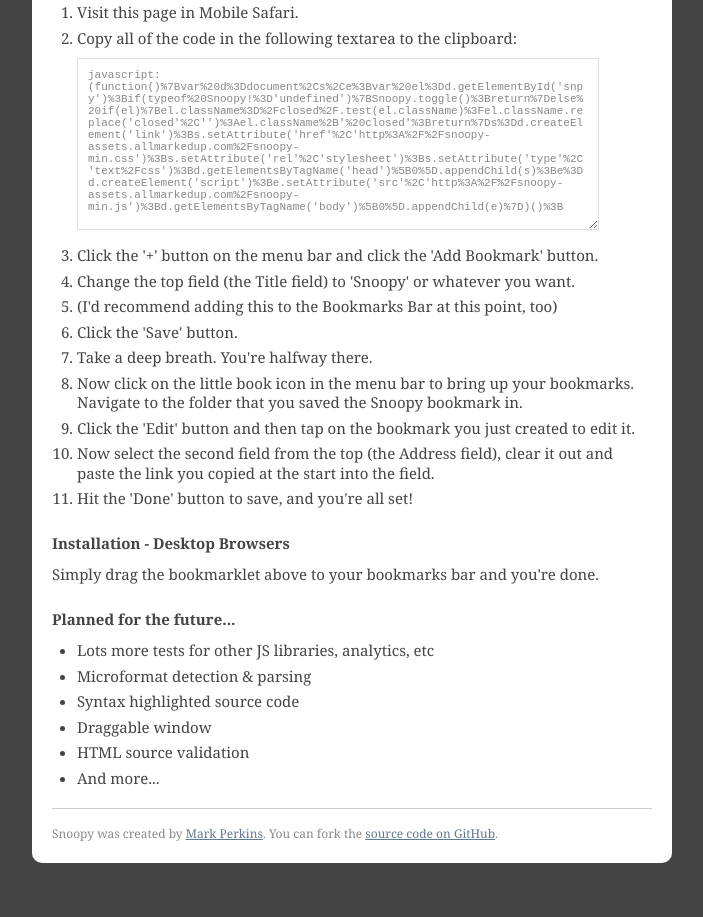
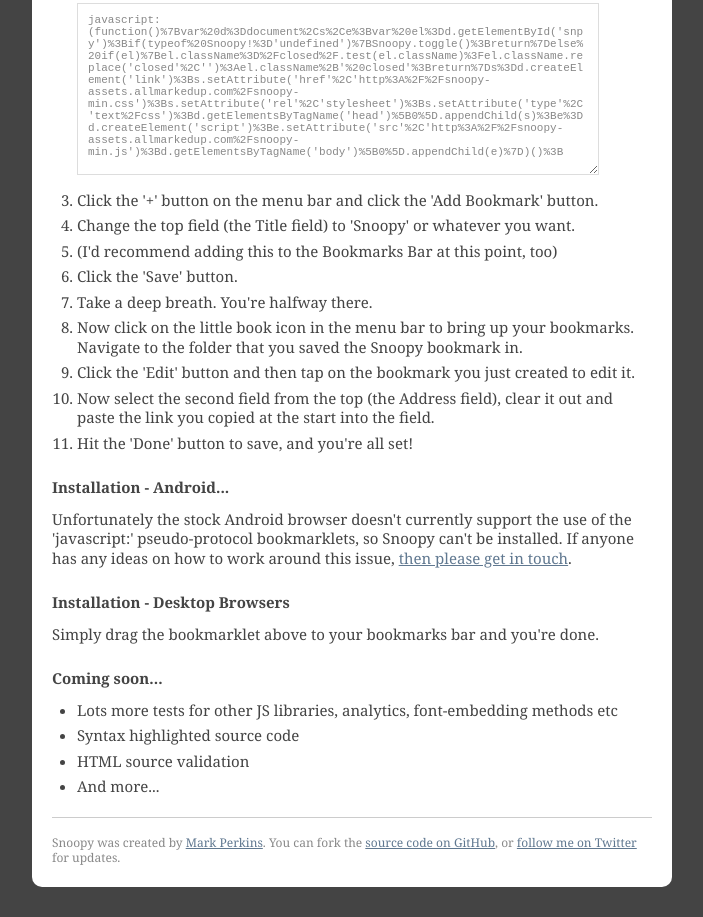
Before and after one commit to allmarkedup/snoopy, a plain HTML site: page index.html in a window 1280 px wide. Shown: the part 676-1593 px from the top of the page, without its empty margins (288-991 px from the left). Before the commit the page ends 1569 px from the top, so only its background shows below. Drawn offline with Linux system fonts and the light colour scheme.

Commit message:
Update description for more clarity, remove alpha warning. Add links to twitter and email.

```diff
--- a/index.html
+++ b/index.html
@@ -6,7 +6,9 @@
     <link rel="stylesheet" href="css/base.css" media="all">
     <link rel="stylesheet" href="css/main.css" media="all">
 
-    <title>Snoopy | View-source and page info bookmarklet</title>
+    <meta name="description" content=">Snoopy is a bookmarklet for snooping on web pages. It's intended for use on mobile browsers (such as Mobile Safari on the iPad) where you can't view-source to poke around under the hood of sites to see how they're built.">
+
+    <title>Snoopy | View-source bookmarklet for iPad, iPhone and other mobile devices</title>
 </head>
 <body>
 
@@ -18,15 +20,13 @@
 
         <div class="intro">
 
-            <p>Snoopy is a bookmarklet for snooping on web pages. It's intended for use on mobile browsers where you can't view-source to poke around under the hood of sites to see how they're built, but you might find it useful for your desktop browser too.</p>
+            <p>Snoopy is a bookmarklet for snooping on web pages. It's intended for use on mobile browsers (such as Mobile Safari on the iPad) where you can't view-source to poke around under the hood of sites to see how they're built. You might find it useful for your desktop browser, too.</p>
 
             <p>Using the bookmarklet will give you an overlay that shows you information such as what Doctype the page has, what JS libraries are used in the page, what analytics, etc. It also gives you the ability to view the raw and/or generated source of the page.</p>
 
-            <p class="note">Please note that Snoopy is still very much under active development and shouldn't be considered as stable yet... you have been warned.</p>
-
         </div>
 
-        <p id="getsnoopy">The Snoopy bookmarklet (click to try!): <a class="bookmarklet" href="javascript:(function()%7Bvar%20d%3Ddocument%2Cs%2Ce%3Bvar%20el%3Dd.getElementById('snpy')%3Bif(typeof%20Snoopy!%3D'undefined')%7BSnoopy.toggle()%3Breturn%7Delse%20if(el)%7Bel.className%3D%2Fclosed%2F.test(el.className)%3Fel.className.replace('closed'%2C'')%3Ael.className%2B'%20closed'%3Breturn%7Ds%3Dd.createElement('link')%3Bs.setAttribute('href'%2C'http%3A%2F%2Fsnoopy-assets.allmarkedup.com%2Fsnoopy-min.css')%3Bs.setAttribute('rel'%2C'stylesheet')%3Bs.setAttribute('type'%2C'text%2Fcss')%3Bd.getElementsByTagName('head')%5B0%5D.appendChild(s)%3Be%3Dd.createElement('script')%3Be.setAttribute('src'%2C'http%3A%2F%2Fsnoopy-assets.allmarkedup.com%2Fsnoopy-min.js')%3Bd.getElementsByTagName('body')%5B0%5D.appendChild(e)%7D)()%3B">Snoopy</a></p>
+       <p id="getsnoopy">The Snoopy bookmarklet (click to try!): <a class="bookmarklet" href="javascript:(function()%7Bvar%20d%3Ddocument%2Cs%2Ce%3Bvar%20el%3Dd.getElementById('snpy')%3Bif(typeof%20Snoopy!%3D'undefined')%7BSnoopy.toggle()%3Breturn%7Delse%20if(el)%7Bel.className%3D%2Fclosed%2F.test(el.className)%3Fel.className.replace('closed'%2C'')%3Ael.className%2B'%20closed'%3Breturn%7Ds%3Dd.createElement('link')%3Bs.setAttribute('href'%2C'http%3A%2F%2Fsnoopy-assets.allmarkedup.com%2Fsnoopy-min.css')%3Bs.setAttribute('rel'%2C'stylesheet')%3Bs.setAttribute('type'%2C'text%2Fcss')%3Bd.getElementsByTagName('head')%5B0%5D.appendChild(s)%3Be%3Dd.createElement('script')%3Be.setAttribute('src'%2C'http%3A%2F%2Fsnoopy-assets.allmarkedup.com%2Fsnoopy-min.js')%3Bd.getElementsByTagName('body')%5B0%5D.appendChild(e)%7D)()%3B">Snoopy</a></p>
 
         <h2>A note on scrolling in the 'view-source' view (in Mobile Safari)&hellip;</h2>
 
@@ -55,25 +55,26 @@
             <li>Hit the 'Done' button to save, and you're all set!</li>
         </ol>
 
+        <h2>Installation - Android...</h2>
+
+        <p>Unfortunately the stock Android browser doesn't currently support the use of the 'javascript:' pseudo-protocol bookmarklets, so Snoopy can't be installed. If anyone has any ideas on how to work around this issue, <a href="mailto:mark@allmarkedup.com">then please get in touch</a>.</p>
 
         <h2>Installation - Desktop Browsers</h2>
 
         <p>Simply drag the bookmarklet above to your bookmarks bar and you're done.</p>
 
-        <h2>Planned for the future...</h2>
+        <h2>Coming soon...</h2>
 
         <ul>
-            <li>Lots more tests for other JS libraries, analytics, etc</li>
-            <li>Microformat detection &amp; parsing</li>
+            <li>Lots more tests for other JS libraries, analytics, font-embedding methods etc</li>
             <li>Syntax highlighted source code</li>
-            <li>Draggable window</li>
             <li>HTML source validation</li>
             <li>And more...</li>
         </ul>
 
         <div id="coda">
 
-            <p>Snoopy was created by <a href="htp://allmarkedup.com">Mark Perkins</a>. You can fork the <a href="http://github.com/allmarkedup/snoopy">source code on GitHub</a>.</p>
+            <p>Snoopy was created by <a href="htp://allmarkedup.com">Mark Perkins</a>. You can fork the <a href="http://github.com/allmarkedup/snoopy">source code on GitHub</a>, or <a href="http://twitter.com/allmarkedup">follow me on Twitter</a> for updates.</p>
 
         </div>
 
```
